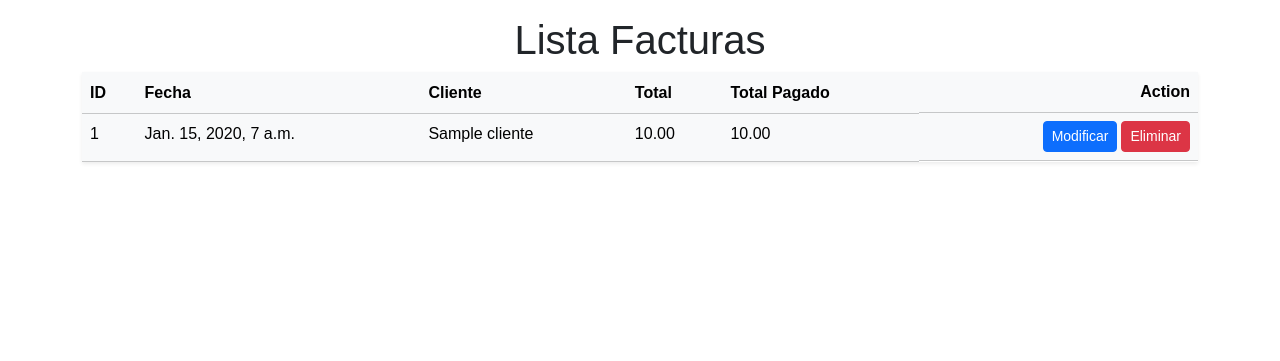
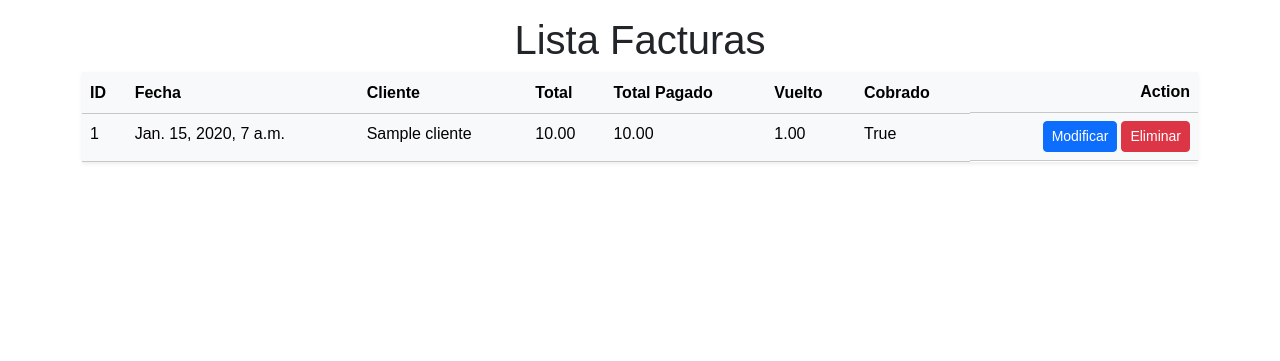
Before and after one commit to MatiasArregui/PatioDelAbuelo, a Django app: page /facturas/ in a window 1280 px wide. Shown: the part 125-486 px from the top of the page. Run offline with Django 5.2, Linux system fonts and the light colour scheme; tables that the repository leaves empty hold one stand-in row (values such as "Sample post"); some libraries are stand-ins or nearby versions.

Commit message:
Factura: modificar solo te deja guardar si se paga

```diff
--- a/patioAbuelo/miAplicacion/models.py
+++ b/patioAbuelo/miAplicacion/models.py
@@ -68,6 +68,7 @@ class Factura(models.Model):
     total_pago = models.DecimalField(max_digits=15, decimal_places=2, default=0)
     vuelto = models.DecimalField(max_digits=15, decimal_places=2, default=0)
     anulado = models.BooleanField(default=False)
+    cobrado = models.BooleanField(default=False)
     id_cliente = models.ForeignKey(Cliente, on_delete=models.CASCADE)
     id_orden = models.ManyToManyField("Orden", through="FacturaOrden")
     id_tipoPago = models.ManyToManyField(TipoPago, through="FacturaPago")
--- a/patioAbuelo/miAplicacion/views.py
+++ b/patioAbuelo/miAplicacion/views.py
@@ -373,6 +373,63 @@ def listaFacturas(request):
     return render(request, template_name="./listas/listaFacturas.html", context=context)
 
 # Modificar Factura --------->
+# def facturaModificar(request, pk):
+#     id_orden_factura = [x.id_orden.pk for x in FacturaOrden.objects.all()]
+#     factura_orden = [x.id_orden.pk for x in FacturaOrden.objects.filter(id_factura=pk)]
+#     ordenes_select = [{"value":"", "text":"--------" , "total":0}]
+#     ordenes_select.extend([{"value":x.pk, "text":x.id_mesa.nombre + " " + "$"+str(x.total), "total":int(x.total)} for x in Orden.objects.filter(entregado=True) if x.pk in id_orden_factura and x.pk in factura_orden])
+#     ordenes_select.extend([{"value":x.pk, "text":x.id_mesa.nombre + " " + "$"+str(x.total), "total":int(x.total)} for x in Orden.objects.filter(entregado=True) if x.pk not in id_orden_factura])
+#     ordenes = [x for x in Orden.objects.filter(entregado=True)]
+#     factura = Factura.objects.get(id=pk)
+#     if request.method == 'POST':
+#         factura_form = FacturaForm(request.POST, instance=factura)
+#         formset_orden = FacturaOrdenFormSet(request.POST, instance=factura)
+#         formset_pago = FacturaPagoFormSet(request.POST, instance=factura)
+#         if factura_form.is_valid() and formset_orden.is_valid() and formset_pago.is_valid():
+#             factura = factura_form.save()
+#             formset_orden.instance = factura
+#             formset_orden.save()
+#             formset_pago.instance = factura
+#             formset_pago.save()
+#             #Obtener el valor de los campos
+#             #Total de la suma de las ordenes que componen la factura
+#             total_factura = factura.total
+#             #Total de la suma de la seleccion de los tipos de pago
+#             total_pago = factura.total_pago
+#             #Total del vuelto que genero la suma de la seleccion de tipos de pago
+#             total_vuelto = factura.vuelto
+#             print(total_factura)
+#             print(total_pago)
+#             print(total_vuelto)
+#             #Comparamos y en caso de dar con el total de la factura se pone el estado de la factura como "cobrado"
+#             if total_factura == total_pago - total_vuelto:
+#                 factura.cobrado = True
+#                 factura.save()
+#             for form in formset_orden:# Imprime las claves disponibles
+#                 orden = form.cleaned_data.get('id_orden')
+#                 if orden:
+#                     orden_id = Orden.objects.get(id=orden.pk)
+#                     mesa = orden_id.id_mesa
+#                     mesa.estado = False
+#                     mesa.save()
+#                     # Disminuir el stock del plato
+#                     # plato.stock -= cantidad
+#                     # plato.save()  # Guarda los cambios en la base de datos
+#                     print(f"orden:{orden.pk}")
+#             return HttpResponseRedirect(reverse('listaFacturas'))
+#     else:
+#         factura_form = FacturaForm(instance=factura)
+#         formset_orden = FacturaOrdenFormSet(instance=factura)
+#         formset_pago = FacturaPagoFormSet(instance=factura)
+
+#     return render(request, "./formularios/formularioFacturas.html", {
+#         'factura_form': factura_form,
+#         'formset_orden': formset_orden,
+#         'formset_pago': formset_pago,
+#         "ordenes_select":ordenes_select,
+#         "ordenes":ordenes,
+#     })
+
 def facturaModificar(request, pk):
     id_orden_factura = [x.id_orden.pk for x in FacturaOrden.objects.all()]
     factura_orden = [x.id_orden.pk for x in FacturaOrden.objects.filter(id_factura=pk)]
@@ -381,28 +438,47 @@ def facturaModificar(request, pk):
     ordenes_select.extend([{"value":x.pk, "text":x.id_mesa.nombre + " " + "$"+str(x.total), "total":int(x.total)} for x in Orden.objects.filter(entregado=True) if x.pk not in id_orden_factura])
     ordenes = [x for x in Orden.objects.filter(entregado=True)]
     factura = Factura.objects.get(id=pk)
+
     if request.method == 'POST':
         factura_form = FacturaForm(request.POST, instance=factura)
         formset_orden = FacturaOrdenFormSet(request.POST, instance=factura)
         formset_pago = FacturaPagoFormSet(request.POST, instance=factura)
+
         if factura_form.is_valid() and formset_orden.is_valid() and formset_pago.is_valid():
-            factura = factura_form.save()
-            formset_orden.instance = factura
-            formset_orden.save()
-            formset_pago.instance = factura
-            formset_pago.save()
-            for form in formset_orden:# Imprime las claves disponibles
-                orden = form.cleaned_data.get('id_orden')
-                if orden:
-                    orden_id = Orden.objects.get(id=orden.pk)
-                    mesa = orden_id.id_mesa
-                    mesa.estado = False
-                    mesa.save()
-                    # Disminuir el stock del plato
-                    # plato.stock -= cantidad
-                    # plato.save()  # Guarda los cambios en la base de datos
-                    print(f"orden:{orden.pk}")
-            return HttpResponseRedirect(reverse('listaFacturas'))
+            # Obtener el valor de los campos
+            total_factura = factura.total
+            total_pago = factura.total_pago
+            total_vuelto = factura.vuelto
+
+            # Comprobar si el total pagado es mayor o igual al total de la factura
+            if total_pago >= total_factura - total_vuelto:
+                factura = factura_form.save()
+                formset_orden.instance = factura
+                formset_orden.save()
+                formset_pago.instance = factura
+                formset_pago.save()
+
+                # Comprobamos y en caso de dar con el total de la factura se pone el estado de la factura como "cobrado"
+                if total_factura == total_pago - total_vuelto:
+                    factura.cobrado = True
+                    factura.save()
+
+                for form in formset_orden:
+                    orden = form.cleaned_data.get('id_orden')
+                    if orden:
+                        orden_id = Orden.objects.get(id=orden.pk)
+                        mesa = orden_id.id_mesa
+                        mesa.estado = False
+                        mesa.save()
+                        print(f"orden:{orden.pk}")
+
+                return HttpResponseRedirect(reverse('listaFacturas'))
+            else:
+                # Esta funcion permite que luego de hacer la comprarcion del total con el total pagado, en caso de no cubrir el total
+                # te muestra un mensaje en el formulario aclarando que solamente puedes proceder si se cumple esta condicion.
+                factura_form.add_error(None, "El total pagado debe ser mayor o igual al total de la factura.")
+
+
     else:
         factura_form = FacturaForm(instance=factura)
         formset_orden = FacturaOrdenFormSet(instance=factura)
@@ -412,9 +488,13 @@ def facturaModificar(request, pk):
         'factura_form': factura_form,
         'formset_orden': formset_orden,
         'formset_pago': formset_pago,
-        "ordenes_select":ordenes_select,
-        "ordenes":ordenes,
+        "ordenes_select": ordenes_select,
+        "ordenes": ordenes,
     })
+
+
+
+
 
 # Nueva Factura ------------------>
 def facturaNuevo(request):
@@ -432,6 +512,22 @@ def facturaNuevo(request):
             formset_orden.save()
             formset_pago.instance = factura
             formset_pago.save()
+
+            #Obtener el valor de los campos
+            #Total de la suma de las ordenes que componen la factura
+            total_factura = factura.total
+            #Total de la suma de la seleccion de los tipos de pago
+            total_pago = factura.total_pago
+            #Total del vuelto que genero la suma de la seleccion de tipos de pago
+            total_vuelto = factura.vuelto
+            print(total_factura)
+            print(total_pago)
+            print(total_vuelto)
+            #Comparamos y en caso de dar con el total de la factura se pone el estado de la factura como "cobrado"
+            if total_factura == total_pago - total_vuelto:
+                factura.cobrado = True
+                factura.save()
+
             for form in formset_orden:# Imprime las claves disponibles
                 orden = form.cleaned_data.get('id_orden')
                 if orden:
--- a/patioAbuelo/patioAbuelo/templates/listas/listaFacturas.html
+++ b/patioAbuelo/patioAbuelo/templates/listas/listaFacturas.html
@@ -10,6 +10,8 @@
           <th scope="col">Cliente</th>
           <th scope="col">Total</th>
           <th scope="col">Total Pagado</th>
+          <th scope="col">Vuelto</th>
+          <th scope="col">Cobrado</th>
           <th scope="col" class="d-flex justify-content-end">
             Action
           </th>
@@ -23,6 +25,8 @@
               <td>{{f.id_cliente.nombre}}</td>
               <td>{{f.total}}</td>
               <td>{{f.total_pago}}</td>
+              <td>{{f.vuelto}}</td>
+              <td>{{f.cobrado}}</td>
               <td class="d-flex justify-content-end gap-1">
                 <button class="btn btn-sm btn-primary"><a href="/facturas/facturaModif/{{ f.id }}" class="text-white text-decoration-none">Modificar</a></button>
                 <button class="btn btn-sm btn-danger"><a href="/facturas/facturaBorrar/{{ f.id }}" class="text-white text-decoration-none">Eliminar</a></button>
```
Also changed, not shown: patioAbuelo/miAplicacion/migrations/0002_factura_cobrado.py (added).
